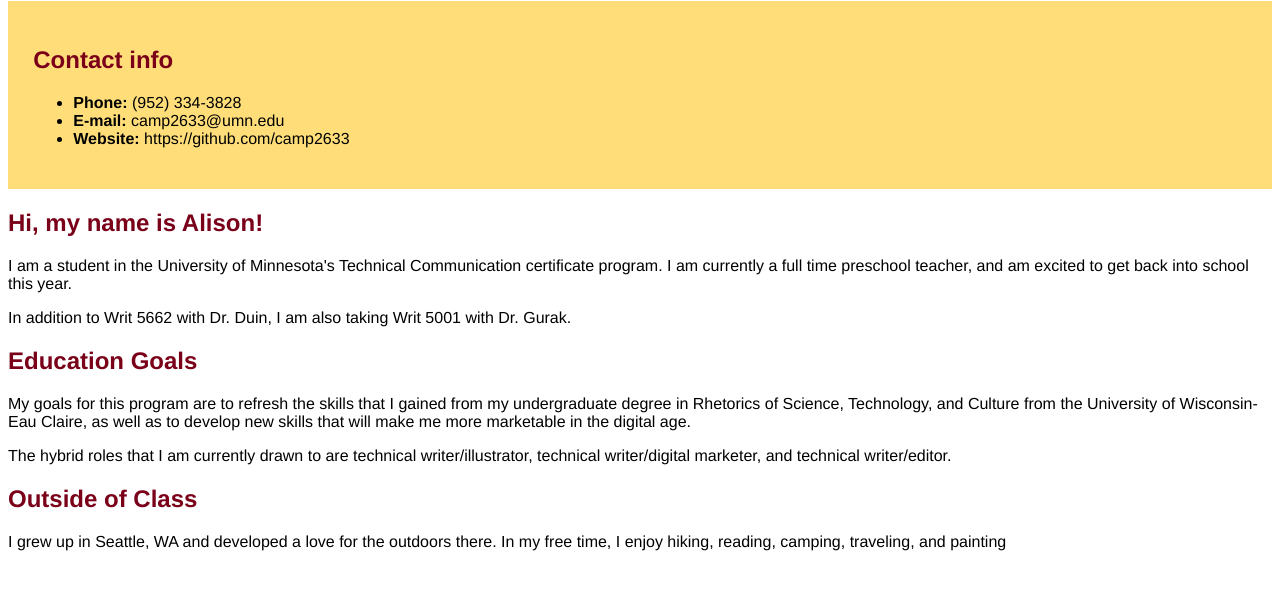
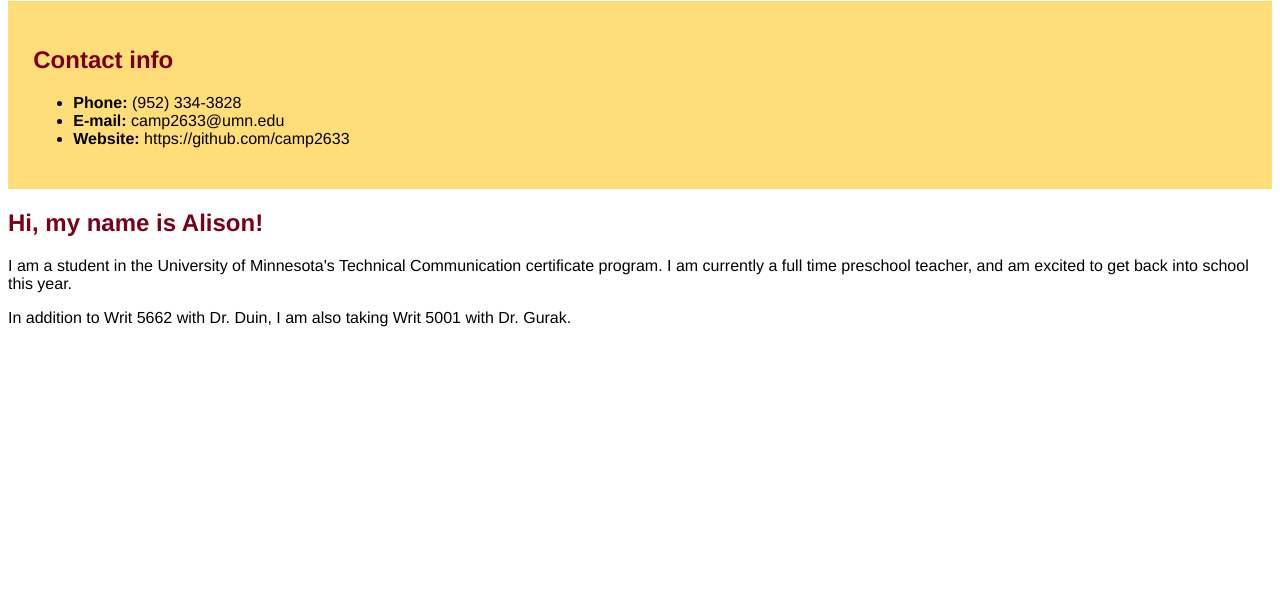
Before and after one commit to camp2633/Template_Website, a plain HTML site: page Example.html in a window 1280 px wide. Shown: the part 79-668 px from the top of the page. Drawn offline with Linux system fonts and the light colour scheme.

Commit message:
Update Example.html

```diff
--- a/Example.html
+++ b/Example.html
@@ -22,16 +22,3 @@
 <p>I am a student in the University of Minnesota's Technical Communication certificate program. I am currently a full time preschool teacher, and am excited to get back into school this year.</p>
 
 <p>In addition to Writ 5662 with Dr. Duin, I am also taking Writ 5001 with Dr. Gurak. </p>
-
-<h2>Education Goals</h2>
-
-<p>My goals for this program are to refresh the skills that I gained from my undergraduate degree in Rhetorics of Science, Technology, and Culture from the University of Wisconsin-Eau Claire, as well as to develop new skills that will make me more marketable in the digital age.</p>
-
-<p>The hybrid roles that I am currently drawn to are technical writer/illustrator, technical writer/digital marketer, and technical writer/editor.<p>
-
-<h2>Outside of Class</h2>
-
-<p>I grew up in Seattle, WA and developed a love for the outdoors there. In my free time, I enjoy hiking, reading, camping, traveling, and painting</p>
-
-</body>
-</html>
```
